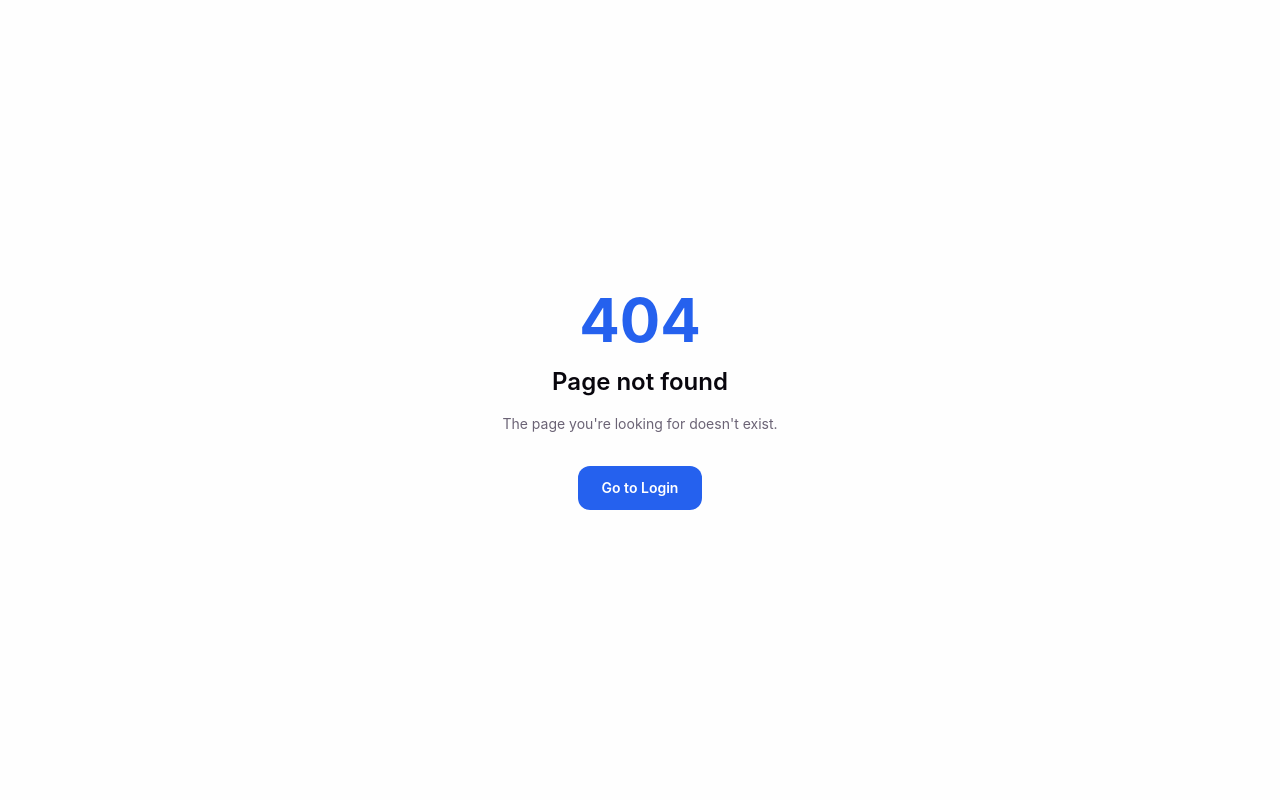
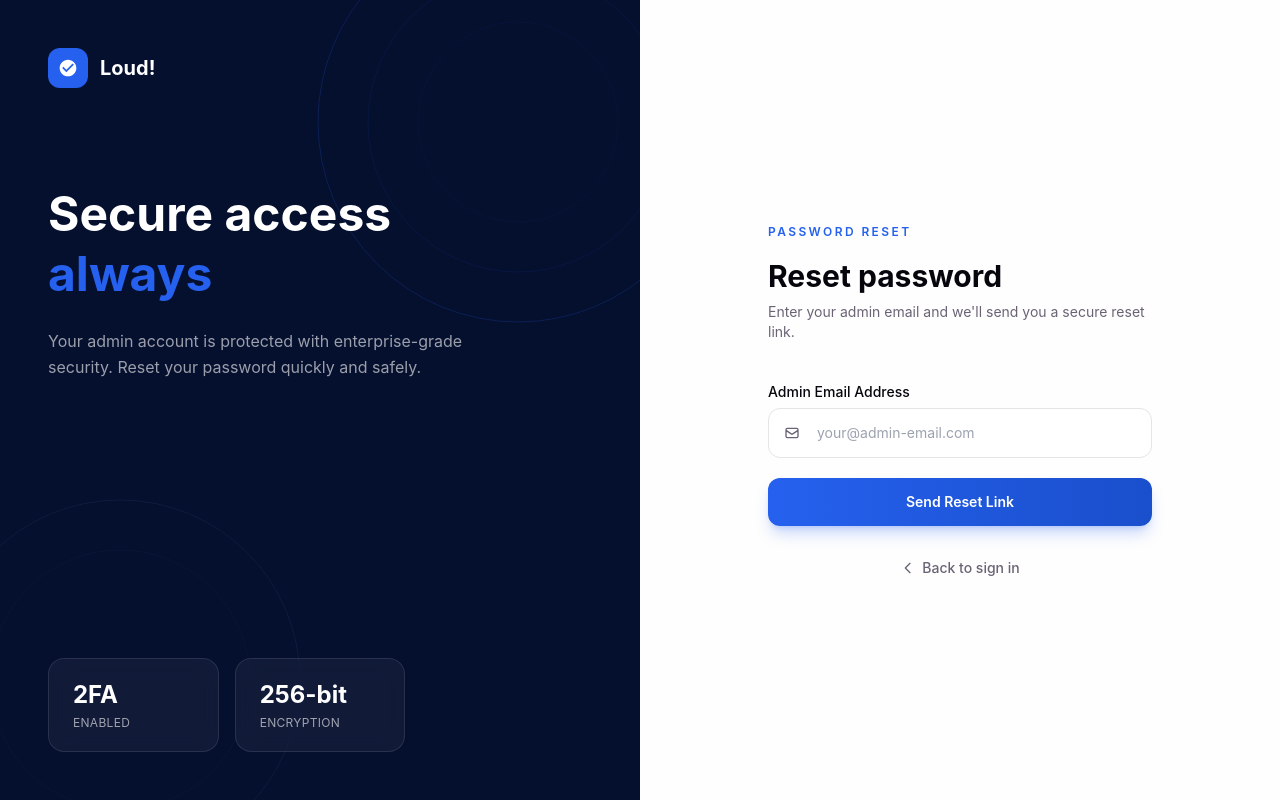
Before and after one commit to FIKE110/loud-admin-test, a React (Vite) app: page /reset-password in a window 1280 px wide. Before the commit this address had no page. Built offline with nearby package versions, Linux system fonts and the light colour scheme.

Commit message:
reset created created

```diff
--- a/src/components/BrandPanel.tsx
+++ b/src/components/BrandPanel.tsx
@@ -1,11 +1,38 @@
-const StatCard = ({ value, label }: { value: string; label: string }) => (
+type Stat = { value: string; label: string }
+
+type HeadingSegment = { text: string; highlight?: boolean }
+
+const defaultHeading: HeadingSegment[] = [
+  { text: "Command your " },
+  { text: "Loud!", highlight: true },
+  { text: " community" },
+]
+
+const defaultSubtext =
+  "The complete command center for Loud! — moderate content, manage users, and keep the community thriving."
+
+const defaultStats: Stat[] = [
+  { value: "124K", label: "TOTAL USERS" },
+  { value: "892K", label: "TOTAL POSTS" },
+  { value: "99.8%", label: "UPTIME" },
+]
+
+const StatCard = ({ value, label }: Stat) => (
   <div className="rounded-2xl border border-white/10 bg-white/5 px-6 py-5 backdrop-blur-md">
     <p className="text-2xl font-bold text-white">{value}</p>
     <p className="mt-1 text-xs tracking-wide text-white/60">{label}</p>
   </div>
 )
 
-export default function BrandPanel() {
+export default function BrandPanel({
+  heading = defaultHeading,
+  subtext = defaultSubtext,
+  stats = defaultStats,
+}: {
+  heading?: HeadingSegment[]
+  subtext?: string
+  stats?: Stat[]
+}) {
   return (
     <div className="relative flex min-h-screen w-1/2 flex-col overflow-hidden bg-[#050F2E] p-12">
       <div
@@ -43,19 +70,25 @@ export default function BrandPanel() {
 
         <div className="mt-24 max-w-md">
           <h1 className="text-4xl font-bold leading-tight text-white md:text-5xl">
-            Command your{" "}
-            <span className="text-[#2561EE]">Loud!</span> community
+            {heading.map((seg, i) =>
+              seg.highlight ? (
+                <span key={i} className="text-[#2561EE]">
+                  {seg.text}
+                </span>
+              ) : (
+                <span key={i}>{seg.text}</span>
+              ),
+            )}
           </h1>
           <p className="mt-6 text-base leading-relaxed text-white/60">
-            The complete command center for Loud! — moderate content, manage
-            users, and keep the community thriving.
+            {subtext}
           </p>
         </div>
 
         <div className="mt-auto grid grid-cols-3 gap-4">
-          <StatCard value="124K" label="TOTAL USERS" />
-          <StatCard value="892K" label="TOTAL POSTS" />
-          <StatCard value="99.8%" label="UPTIME" />
+          {stats.map((stat) => (
+            <StatCard key={stat.label} value={stat.value} label={stat.label} />
+          ))}
         </div>
       </div>
     </div>
--- a/src/components/LoginForm.tsx
+++ b/src/components/LoginForm.tsx
@@ -1,3 +1,5 @@
+import { Link } from "react-router-dom"
+
 export default function LoginForm() {
   return (
     <div className="flex min-h-screen w-1/2 flex-col justify-center bg-[#FEFEFE] px-16">
@@ -81,12 +83,12 @@ export default function LoginForm() {
           </div>
 
           <div className="text-right">
-            <a
-              href="#"
+            <Link
+              to="/reset-password"
               className="text-sm font-medium text-[#2561EE] hover:underline"
             >
               Forgot your password?
-            </a>
+            </Link>
           </div>
 
           <button
--- /dev/null
+++ b/src/components/ResetPasswordForm.tsx
@@ -0,0 +1,83 @@
+import { Link } from "react-router-dom"
+
+export default function ResetPasswordForm() {
+  return (
+    <div className="flex min-h-screen w-1/2 flex-col justify-center bg-[#FEFEFE] px-16">
+      <div className="mx-auto w-full max-w-sm">
+        <span className="text-xs font-semibold tracking-[0.2em] text-[#2561EE]">
+          PASSWORD RESET
+        </span>
+
+        <h2 className="mt-4 text-3xl font-bold text-[#08060D]">
+          Reset password
+        </h2>
+        <p className="mt-2 text-sm text-[#6B6375]">
+          Enter your admin email and we'll send you a secure reset link.
+        </p>
+
+        <form className="mt-10 space-y-5" onSubmit={(e) => e.preventDefault()}>
+          <div>
+            <label
+              htmlFor="admin-email"
+              className="mb-1.5 block text-sm font-medium text-[#08060D]"
+            >
+              Admin Email Address
+            </label>
+            <div className="relative">
+              <div className="pointer-events-none absolute inset-y-0 left-0 flex items-center pl-4">
+                <svg
+                  className="h-4 w-4 text-[#6B6375]"
+                  fill="none"
+                  stroke="currentColor"
+                  viewBox="0 0 24 24"
+                >
+                  <path
+                    strokeLinecap="round"
+                    strokeLinejoin="round"
+                    strokeWidth={2}
+                    d="M3 8l7.89 5.26a2 2 0 002.22 0L21 8M5 19h14a2 2 0 002-2V7a2 2 0 00-2-2H5a2 2 0 00-2 2v10a2 2 0 002 2z"
+                  />
+                </svg>
+              </div>
+              <input
+                id="admin-email"
+                type="email"
+                placeholder="your@admin-email.com"
+                className="w-full rounded-xl border border-[#E5E4E7] bg-white py-3.5 pl-12 pr-4 text-sm text-[#08060D] placeholder-[#9CA3AF] outline-none transition-colors focus:border-[#2561EE] focus:ring-1 focus:ring-[#2561EE]"
+              />
+            </div>
+          </div>
+
+          <button
+            type="submit"
+            className="w-full rounded-xl bg-gradient-to-r from-[#2561EE] to-[#1A4FCC] py-3.5 text-sm font-semibold text-white shadow-lg shadow-[#2561EE]/25 transition-all hover:shadow-xl hover:shadow-[#2561EE]/30 active:scale-[0.98]"
+          >
+            Send Reset Link
+          </button>
+        </form>
+
+        <div className="mt-8 text-center">
+          <Link
+            to="/login"
+            className="inline-flex items-center gap-1.5 text-sm font-medium text-[#6B6375] transition-colors hover:text-[#2561EE]"
+          >
+            <svg
+              className="h-4 w-4"
+              fill="none"
+              stroke="currentColor"
+              viewBox="0 0 24 24"
+            >
+              <path
+                strokeLinecap="round"
+                strokeLinejoin="round"
+                strokeWidth={2}
+                d="M15 19l-7-7 7-7"
+              />
+            </svg>
+            Back to sign in
+          </Link>
+        </div>
+      </div>
+    </div>
+  )
+}
--- /dev/null
+++ b/src/components/ResetPasswordPage.tsx
@@ -0,0 +1,21 @@
+import BrandPanel from "./BrandPanel"
+import ResetPasswordForm from "./ResetPasswordForm"
+
+export default function ResetPasswordPage() {
+  return (
+    <div className="flex min-h-screen">
+      <BrandPanel
+        heading={[
+          { text: "Secure access " },
+          { text: "always", highlight: true },
+        ]}
+        subtext="Your admin account is protected with enterprise-grade security. Reset your password quickly and safely."
+        stats={[
+          { value: "2FA", label: "ENABLED" },
+          { value: "256-bit", label: "ENCRYPTION" },
+        ]}
+      />
+      <ResetPasswordForm />
+    </div>
+  )
+}
--- a/src/router.tsx
+++ b/src/router.tsx
@@ -1,5 +1,6 @@
 import { createBrowserRouter, Navigate } from "react-router-dom"
 import LoginPage from "./components/LoginPage"
+import ResetPasswordPage from "./components/ResetPasswordPage"
 import NotFound from "./components/NotFound"
 
 export const router = createBrowserRouter([
@@ -12,6 +13,10 @@ export const router = createBrowserRouter([
     element: <LoginPage />,
   },
   {
+    path: "/reset-password",
+    element: <ResetPasswordPage />,
+  },
+  {
     path: "*",
     element: <NotFound />,
   },
```
